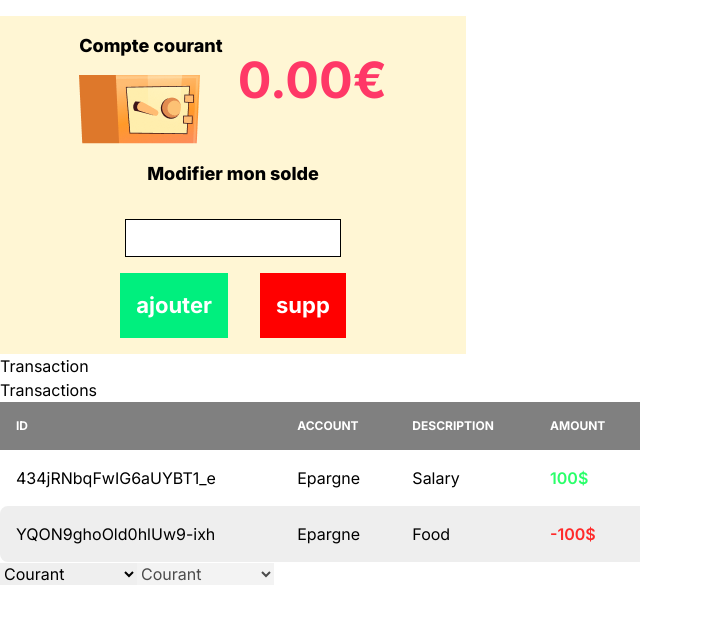
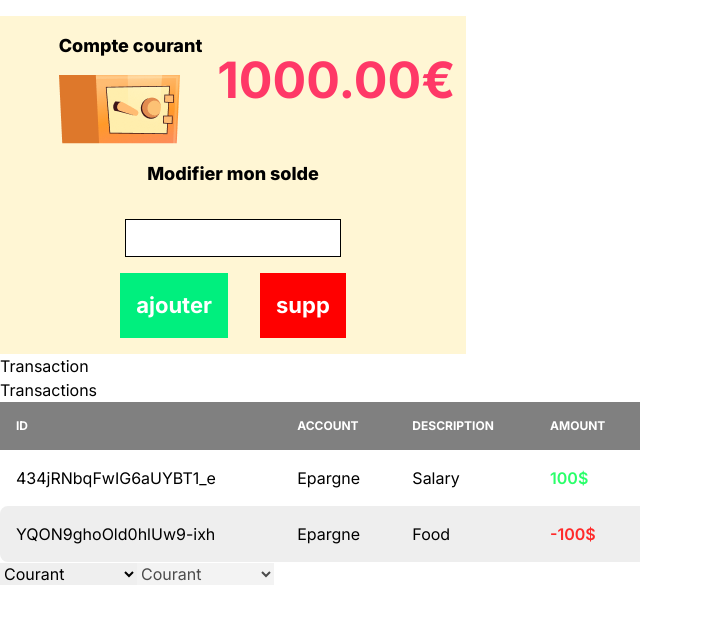
Before and after one commit to MatteoGauthier/staffy-bank, a React (Vite) app: page /dashboard in a window 1280 px wide. Shown: the top 624 px of the page, without its empty margins (0-703 px from the left). Built offline with nearby package versions, Linux system fonts and the light colour scheme.

Commit message:
linked accounts to balance state using context, create utility function used to modify account

```diff
--- a/src/App.jsx
+++ b/src/App.jsx
@@ -1,5 +1,6 @@
 import React, { useState } from "react"
 import { BrowserRouter, Routes, Route } from "react-router-dom"
+import useLocalState from "./hooks/useLocalState"
 import { defaultAccounts } from "./mock/data"
 import AccountCreation from "./routes/account-creation"
 import Dashboard from "./routes/dashboard"
@@ -8,16 +9,24 @@ import Context from "./utils/context"
 
 function App() {
 	const [name, setName] = useState("Hello")
-	const [accounts, setAccounts] = useState(defaultAccounts)
-	const [money, setMoney] = useState(0)
+	const [accounts, setAccounts] = useLocalState(defaultAccounts)
 
 	const context = {
 		name: name,
 		setName: setName,
 		accounts: accounts,
 		setAccounts: setAccounts,
-		money:money,
-		setMoney: setMoney,
+		mainAccount: accounts.find((account) => account.type === "main"),
+		setMainAccount: (eAcc) => {
+			setAccounts(
+				accounts.map((acc) => {
+					if (acc.type === "main") {
+						return eAcc
+					}
+					return acc
+				})
+			)
+		},
 	}
 
 	return (
--- a/src/components/BalanceCourant.jsx
+++ b/src/components/BalanceCourant.jsx
@@ -1,18 +1,16 @@
-import React, {useContext} from "react"
+import React, { useContext } from "react"
 import Coffre from "../assets/image/coffre.png"
 import Context from "../utils/context"
 
-
-
 export default function BalanceCourant() {
 	const [newValue, setNewValue] = React.useState(0)
-	const { money, setMoney } = useContext(Context)
+	const { accounts, setAccounts, mainAccount, setMainAccount } = useContext(Context)
 
 	const Addmoney = () => {
-		setMoney(money + newValue)
+		setMainAccount({ ...mainAccount, balance: mainAccount.balance + newValue })
 	}
 	const Substractmoney = () => {
-		setMoney(money - newValue)
+		setMainAccount({ ...mainAccount, balance: mainAccount.balance - newValue })
 	}
 	const handleChange = (event) => {
 		setNewValue(Number(event.target.value))
@@ -24,13 +22,13 @@ export default function BalanceCourant() {
 					<p className="name">Compte courant</p>
 					<img className="coffre" src={Coffre} />
 				</div>
-				<p className="number">{money.toFixed(2) + "€"}</p>
+				<p className="number">{accounts.find((e) => e.type == "main").balance.toFixed(2) + "€"}</p>
 			</div>
 			<div>
-        <div className="indication">
-				<p className="name">Modifier mon solde</p>
-				<input className="money" type="number" onChange={handleChange}></input>
-        </div>
+				<div className="indication">
+					<p className="name">Modifier mon solde</p>
+					<input className="money" type="number" onChange={handleChange}></input>
+				</div>
 				<div className="buttonAddSupp">
 					<button className="card-button-add" onClick={Addmoney}>
 						ajouter
```
